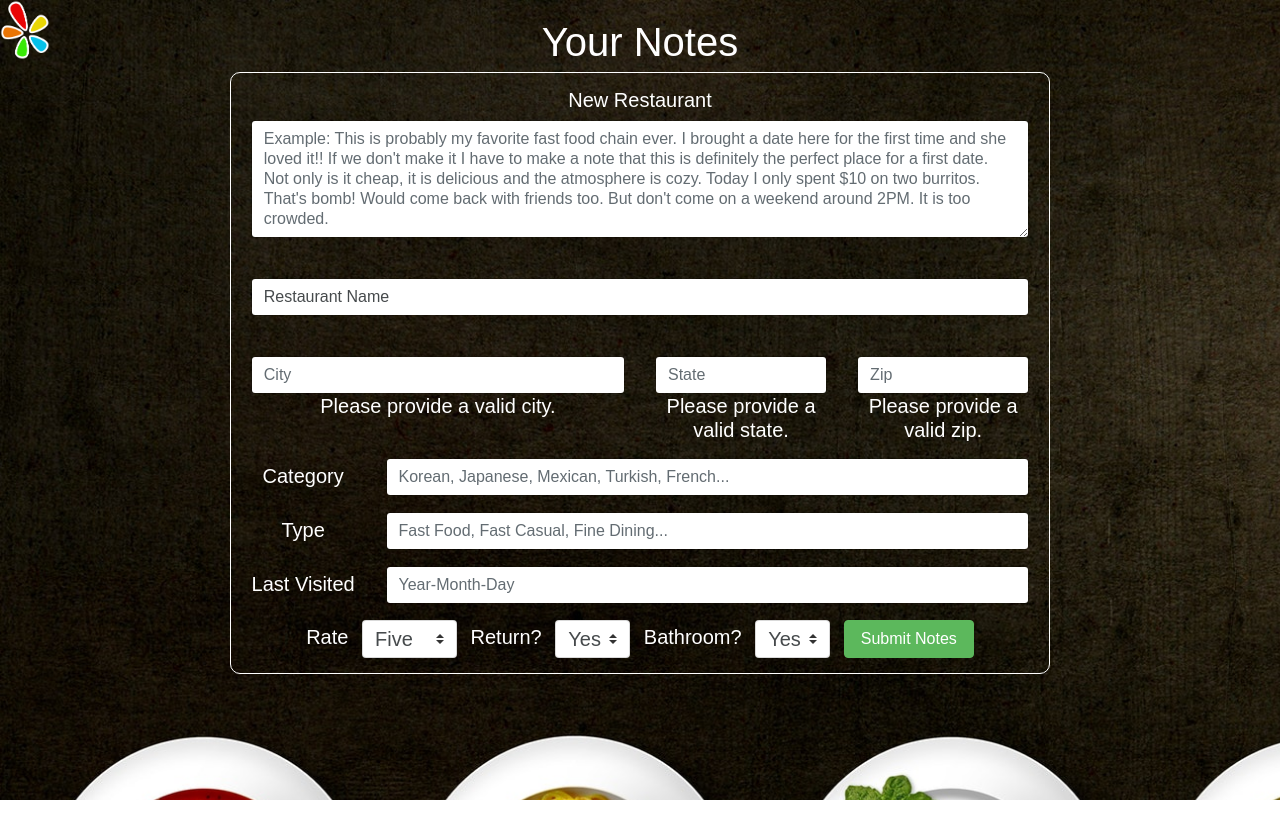
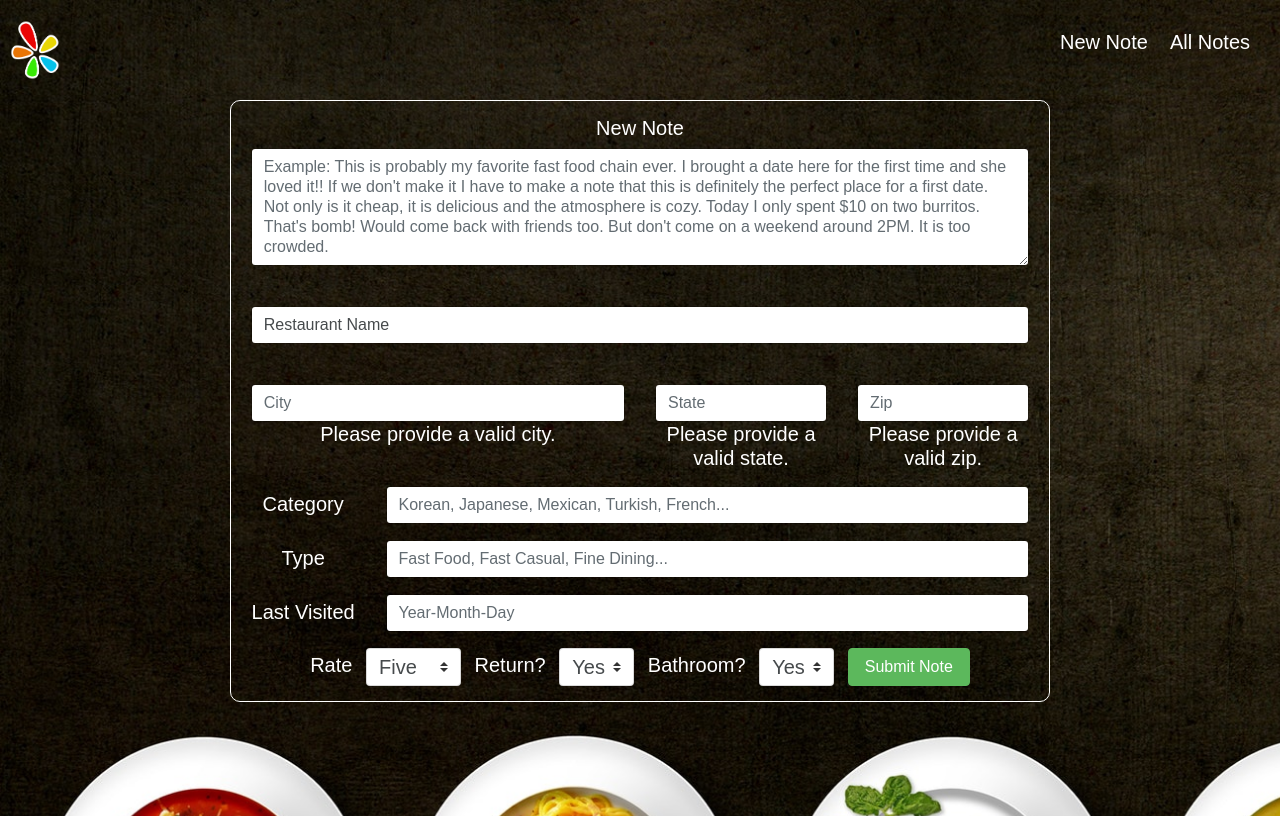
Before and after one commit to cherielum/RestaurantDiaries, a website: page review.html in a window 1280 px wide. Drawn offline with nearby package versions, Linux system fonts and the light colour scheme; a script that the page names is missing.

Commit message:
adding css and nav

```diff
--- a/index.css
+++ b/index.css
@@ -43,6 +43,10 @@ h1#title {
 	font-size: 20px;
 }
 
+.button {
+	margin: 10px;
+}
+
 .container .button {
 	font-size: 17px;
 	text-decoration: none;
@@ -84,7 +88,7 @@ REVIEW page
 .container2 {
 	background-image:url('image1.jpeg');
 	background-size: 1900px;
-	height: 100vh;
+	height: 102vh;
 	width: 100vw;
 	display:flex;
 	flex-direction: column;
@@ -99,3 +103,61 @@ REVIEW page
 	position: absolute;
 	color: #A4E869; //yellow-lime
 }
+
+#notesButton {
+	position: absolute;
+	color: white;
+	margin-left: 1170px;
+	margin-top: 30px;
+}
+
+#newNoteButton {
+	position: absolute;
+	color: white;
+	margin-top: 30px;
+	margin-left: 1060px;
+}
+
+#reviewLogo {
+	position: absolute;
+	margin-left: 10px;
+	margin-top: 20px;
+}
+
+/*==============================
+NOTES page
+===============================*/
+
+.container3 {
+	background-image:url('image1.jpeg');
+	background-size: 1900px;
+	height: 100vh;
+	width: 100vw;
+	display:flex;
+	flex-direction: column;
+	justify-content: left;
+	align-items: center;
+	text-align: center;
+	padding: 20px; so when screen is small it has space on side
+	padding-top: 10%;
+}
+
+#notesButton {
+	position: absolute;
+	color: white;
+	margin-left: 1170px;
+	margin-top: 30px;
+}
+
+#newNoteButton {
+	position: absolute;
+	color: white;
+	margin-top: 30px;
+	margin-left: 1060px;
+}
+
+#reviewLogo {
+	position: absolute;
+	margin-left: 10px;
+	margin-top: 20px;
+}
--- a/review.html
+++ b/review.html
@@ -15,17 +15,22 @@
 
 	<body>
 
-		<span id = "goBackId"> <a href= "index.html" > <img src = "logo4.png"> </a></span>
+		<span id = "goBackId"> <a href= "index.html" > <img src = "logo4.png" id = "reviewLogo"> </a></span>
+		<a href = "notes.html" class= "button" id = "notesButton" > All Notes </a>
+
+		<a href = "review.html" class= "button" id = "newNoteButton" > New Note </a>
+
 		<div class="container2">
 
-
-
-			<h1 id = "reviewPageTitle"> Your Notes </h1>
+			<br />
+			<br />
+			<br />
+			<h1 id = "reviewPageTitle"> </h1>
 
 			<form id = "noteBox">
 
 				   <div class="form-group">
-			    <label for="exampleFormControlTextarea1"> New Restaurant </label>
+			    <label for="exampleFormControlTextarea1"> New Note </label>
 			    <textarea class="form-control" id="exampleFormControlTextarea1" rows="5" placeholder="Example: This is probably my favorite fast food chain ever. I brought a date here for the first time and she loved it!! If we don't make it I have to make a note that this is definitely the perfect place for a first date. Not only is it cheap, it is delicious and the atmosphere is cozy. Today I only spent $10 on two burritos. That's bomb! Would come back with friends too. But don't come on a weekend around 2PM. It is too crowded. "></textarea>
 			  </div>
 
@@ -63,21 +68,21 @@
 			   <div class="form-group row">
 			    <label for="inputEmail3" class="col-sm-2 col-form-label">Category</label>
 			    <div class="col-sm-10">
-			      <input type="email" class="form-control" id="inputEmail3" placeholder="Korean, Japanese, Mexican, Turkish, French...">
+			      <input type="text" class="form-control" id="inputEmail3" placeholder="Korean, Japanese, Mexican, Turkish, French...">
 			    </div>
 			  </div>
 
 			   <div class="form-group row">
 			    <label for="inputEmail3" class="col-sm-2 col-form-label">Type</label>
 			    <div class="col-sm-10">
-			      <input type="email" class="form-control" id="inputEmail3" placeholder="Fast Food, Fast Casual, Fine Dining...">
+			      <input type="text" class="form-control" id="inputEmail3" placeholder="Fast Food, Fast Casual, Fine Dining...">
 			    </div>
 			  </div>
 
 			    <div class="form-group row">
 			    <label for="inputEmail3" class="col-sm-2 col-form-label">Last Visited</label>
 			    <div class="col-sm-10">
-			      <input type="email" class="form-control" id="inputEmail3" placeholder="Year-Month-Day">
+			      <input type="text" class="form-control" id="inputEmail3" placeholder="Year-Month-Day">
 			    </div>
 			  </div>
 
@@ -105,7 +110,7 @@
 
 
 
-			  <button class="btn btn-success" type="submit">Submit Notes</button>
+			  <button class="btn btn-success" type="submit" href = "notes.html" >Submit Note</button>
 			</form>
 
 
```
Also changed, not shown: index.html (+4 -2 lines), notes.html (added, +36 -0 lines).
